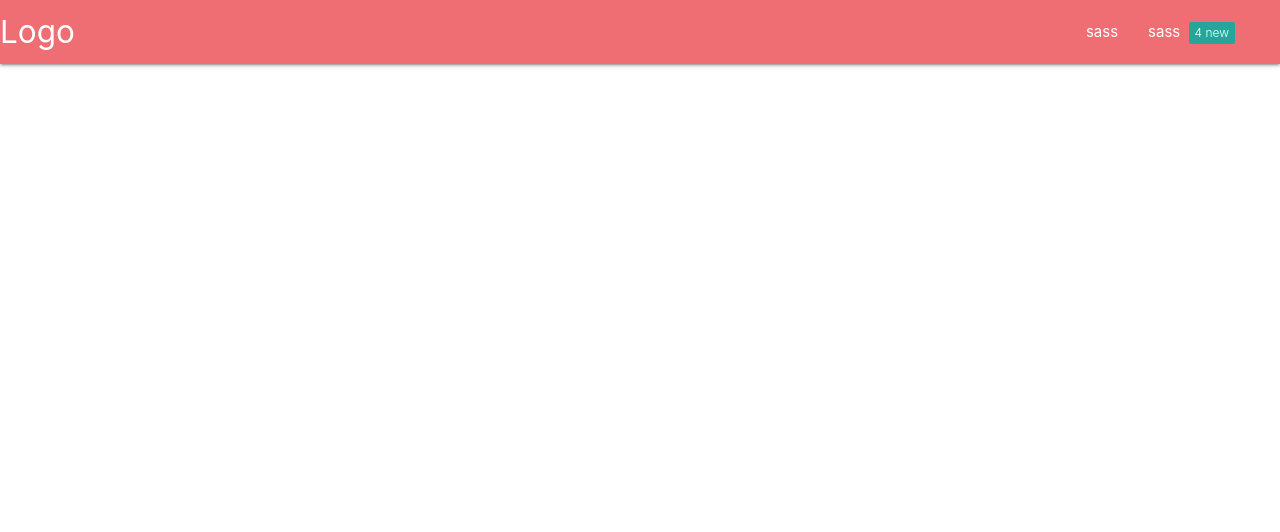
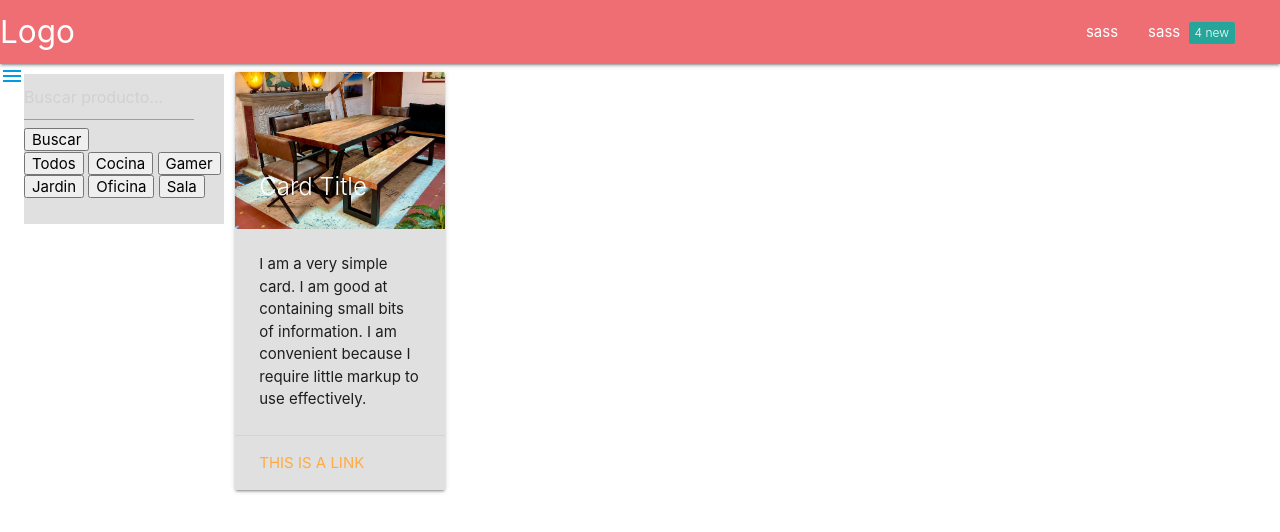
Before and after one commit to ryukomvp/lignum, a PHP site: page /public/catalogo.html in a window 1280 px wide. Shown: the top 532 px of the page. Run offline with PHP 8.4, Linux system fonts and the light colour scheme.

Commit message:
alfin pude poner la card y el filtro juntos xd

```diff
--- a/public/catalogo.html
+++ b/public/catalogo.html
@@ -9,20 +9,19 @@
     <link href="https://fonts.googleapis.com/icon?family=Material+Icons" rel="stylesheet">
     <!--Import materialize.css-->
     <link type="text/css" rel="stylesheet" href="../css/materialize.min.css" media="screen,projection" />
-
+    <link rel="stylesheet" href="../public/css/Diseño_main.css">
     <!--Let browser know website is optimized for mobile-->
     <meta name="viewport" content="width=device-width, initial-scale=1.0" />
 </head>
 
 <body>
-
     <nav>
         <div class="nav-wrapper">
             <a href="" class="brand-logo">Logo</a>
             <ul id="nav-mobile" class="right hide-on-med-and-down">
                 <li><a href="">sass</a></li>
                 <li><a href="">sass <span class="new badge">4</span></a></li>
-                <li><a src="../tienda_online-1/public/img/mueble.jpg"></a></li>
+                <li><a src="../public/img/mueble.jpg"></a></li>
             </ul>
         </div>
     </nav>
@@ -31,16 +30,78 @@
         <li>
             <div class="user-view">
                 <div class="background">
-                    <img src="../tienda_online-1/public/img/mueble.jpg">
+                    <img src="../public/img/mueble.jpg">
                 </div>
-                <a href="#user"><img class="circle" src="../tienda_online-1/public/img/Usuario.jpeg"></a>
+                <a href="#user"><img class="circle" src="../public/img/Usuario.jpeg"></a>
                 <a href="#name"><span class="white-text name">John Doe</span></a>
                 <a href="#email"><span class="white-text email">jdandturk@gmail.com</span></a>
             </div>
+            <!-- </li>
+        <li><a href="#!"><i class="material-icons">cloud</i>First Link With Icon</a></li>
+        <li><a href="#!">Second Link</a></li>
+        <li> -->
+            <div class="divider"></div>
+        </li>
+        <li><a class="subheader">Menu</a></li>
+        <li><a class="Categorias" href="#!">Precio</a></li>
+        <li><a class="Categorias" href="#!">Cocina</a></li>
+        <li><a class="Categorias" href="#!">Gamer </a></li>
+        <li><a class="Categorias" href="#!">Jardin</a></li>
+        <li><a class="Categorias" href="#!">Oficina</a></li>
+        <li><a class="Categorias" href="#!">Sala</a></li>
+    </ul>
+    <a href="#" data-target="slide-out" class="sidenav-trigger"><i class="material-icons">menu</i></a>
 
-            <!--JavaScript at end of body for optimized loading-->
-            <script type="text/javascript" src="../js/materialize.min.js"></script>
-            <script type="text/javascript" src="../js/inicializar.js"></script>
+    <div class="wrapper">
+        <div id="search-container">
+            <input type="search" id="search-input" placeholder="Buscar producto..."/>
+            <button id="search">Buscar</button>
+        </div>
+        <div id="buttons">
+            <button class="button-value" onclick="filterProduct('Todos')">Todos</button>
+            <button class="button-value" onclick="filterProduct('Cocina')">
+                Cocina
+            </button>
+            <button class="button-value" onclick="filterProduct('Gamer')">
+                Gamer
+            </button>
+            <button class="button-value" onclick="filterProduct('Jardin')">
+                Jardin
+            </button>
+            <button class="button-value" onclick="filterProduct('Oficina')">
+                Oficina
+            </button>
+            <button class="button-value" onclick="filterProduct('Sala')">
+                Sala
+            </button>
+        </div>
+        <div id="products"></div>
+    </div>
+
+    <div class="container">
+        <div class="row">
+            <div class="col s12 m4">
+                <div class="card">
+                    <div class="card-image">
+                        <img src="../public/img/mueble.jpg">
+                        <span class="card-title">Card Title</span>
+                    </div>
+                    <div class="card-content">
+                        <p>I am a very simple card. I am good at containing small bits of information.
+                            I am convenient because I require little markup to use effectively.</p>
+                    </div>
+                    <div class="card-action">
+                        <a href="#">This is a link</a>
+                    </div>
+                </div>
+            </div>
+        </div>
+    </div>
+
+
+    <!--JavaScript at end of body for optimized loading-->
+    <script type="text/javascript" src="../js/materialize.min.js"></script>
+    <script type="text/javascript" src="../js/inicializar.js"></script>
 </body>
 
 </html>
--- a/public/css/Diseño_main.css
+++ b/public/css/Diseño_main.css
@@ -5,3 +5,23 @@
   text-align: center;
   font-family: Arial;
   }
+
+.wrapper{
+  float: left;
+  width: 200px;
+  height: 150px;
+  margin-top: 10px;
+  background-color: #e0e0e0;
+}
+.card{
+  float: left;
+  width:210px;
+  background-color: #e0e0e0;
+}
+.sidenav-trigger{
+  float: left;
+}
+
+#search-container{
+  width: 170px;
+}
```
